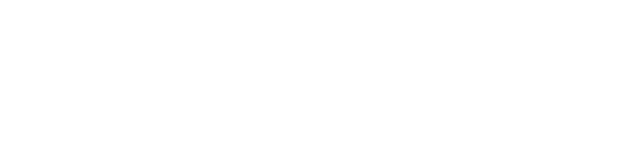
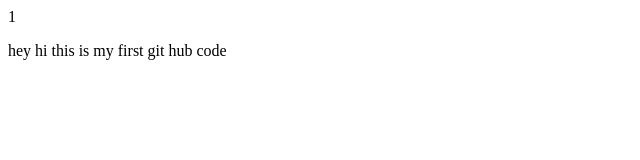
Before and after one commit to salman3191/college, a plain HTML site: page index.html in a window 1280 px wide. Shown: the whole page, without its empty margins (0-640 px from the left). Drawn offline with Linux system fonts and the light colour scheme.

Commit message:
Update index.html

```diff
--- a/index.html
+++ b/index.html
@@ -5,5 +5,8 @@
     <meta name="viewport" content="width=device-width, initial-scale=1.0" />
     <title>Document</title>
   </head>
-  <body></body>
+  <body>
+    1
+    <p>hey hi this is my first git hub code</p>
+  </body>
 </html>
```
